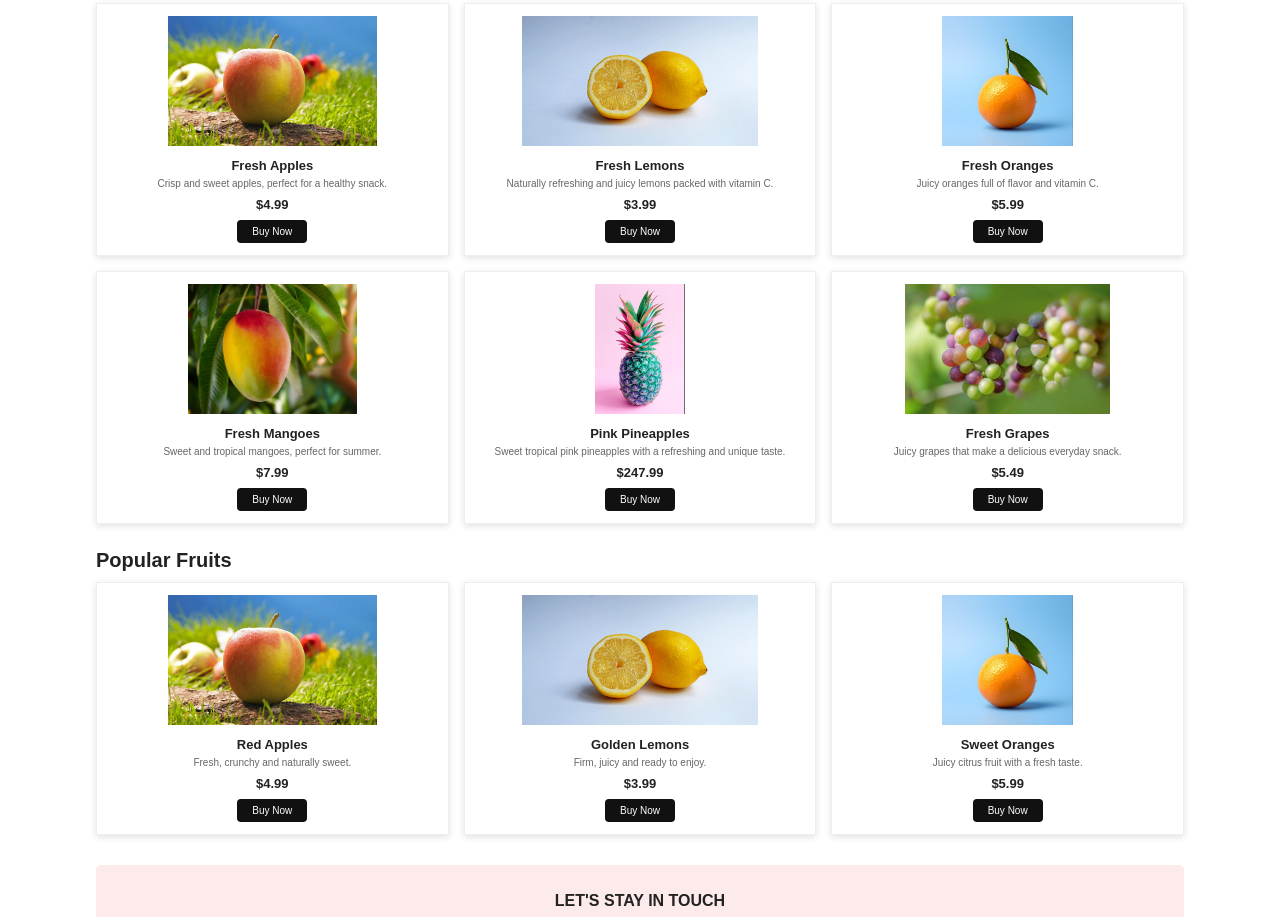
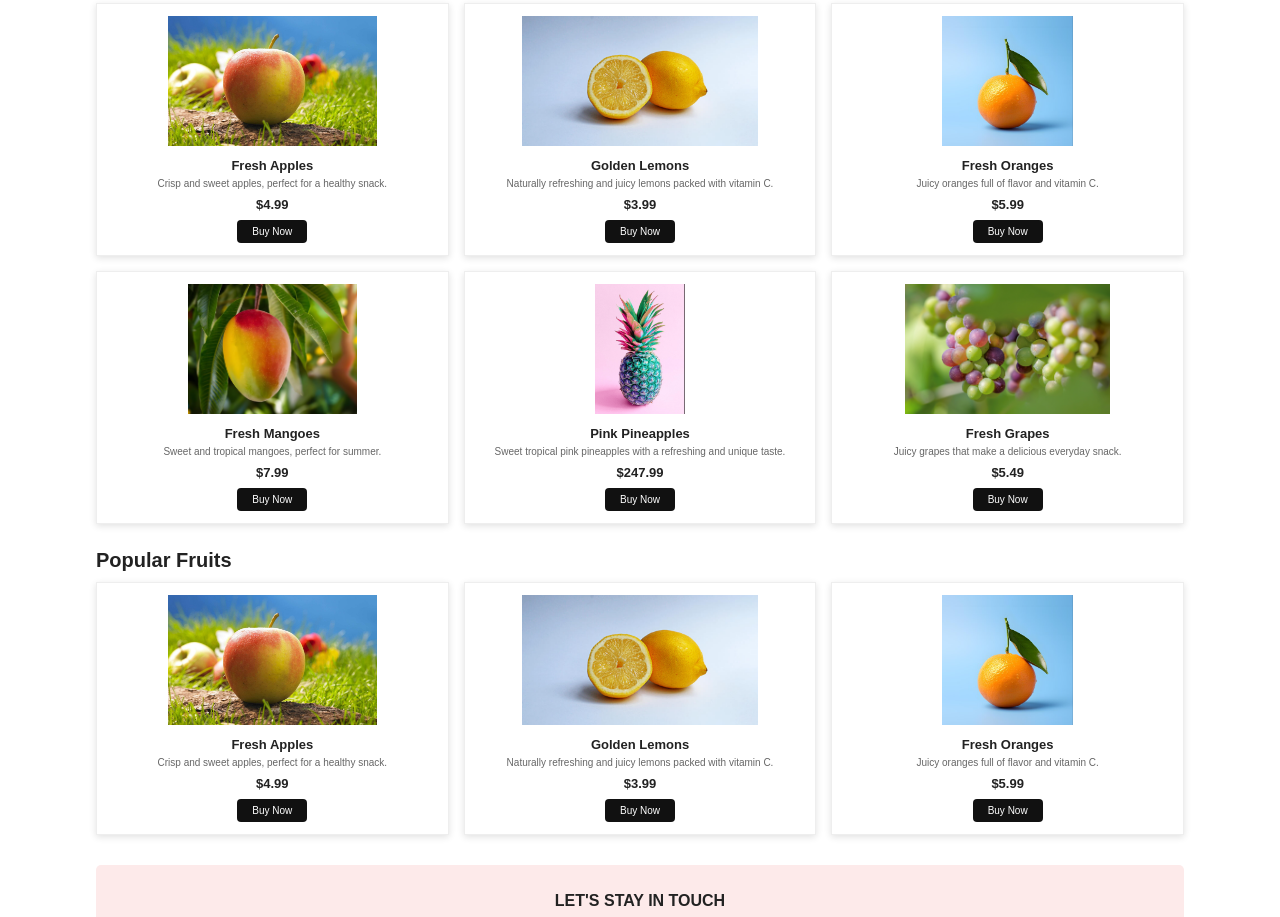
Before and after one commit to stony-hill212/lyfter-DUAD, a plain HTML site: page basic_ecommerce/fruits.html in a window 1280 px wide. Shown: the part 359-1276 px from the top of the page. Drawn offline with Linux system fonts and the light colour scheme.

Commit message:
Update fruits.html

```diff
--- a/basic_ecommerce/fruits.html
+++ b/basic_ecommerce/fruits.html
@@ -59,7 +59,7 @@
 
                 <article class="product-card">
                     <img src="images/lemon.png" alt="Fresh lemons">
-                    <h3>Fresh Lemons</h3>
+                    <h3>Golden Lemons</h3>
                     <p>
                         Naturally refreshing and juicy lemons packed
                         with vitamin C.
@@ -119,9 +119,10 @@
             <div class="product-grid">
                 <article class="product-card">
                     <img src="images/apple.png" alt="Fresh apples">
-                    <h3>Red Apples</h3>
+                    <h3>Fresh Apples</h3>
                     <p>
-                        Fresh, crunchy and naturally sweet.
+                        Crisp and sweet apples, perfect for
+                        a healthy snack.
                     </p>
                     <span class="product-price">$4.99</span>
                     <button>Buy Now</button>
@@ -131,7 +132,8 @@
                     <img src="images/lemon.png" alt="Fresh lemons">
                     <h3>Golden Lemons</h3>
                     <p>
-                        Firm, juicy and ready to enjoy.
+                        Naturally refreshing and juicy lemons packed
+                        with vitamin C.
                     </p>
                     <span class="product-price">$3.99</span>
                     <button>Buy Now</button>
@@ -139,9 +141,10 @@
 
                 <article class="product-card">
                     <img src="images/orange.png" alt="Fresh oranges">
-                    <h3>Sweet Oranges</h3>
+                    <h3>Fresh Oranges</h3>
                     <p>
-                        Juicy citrus fruit with a fresh taste.
+                        Juicy oranges full of flavor and
+                        vitamin C.
                     </p>
                     <span class="product-price">$5.99</span>
                     <button>Buy Now</button>
```
